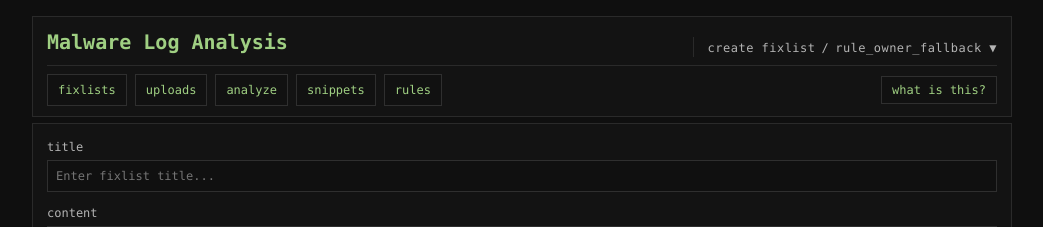
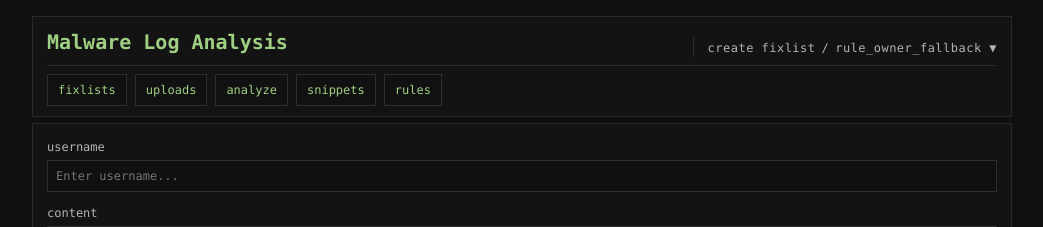
Before and after one commit to struppigel/fenrishub, a Django app: page /fixlists/create/ in a window 1280 px wide. Shown: the top 227 px of the page, without its empty margins (118-1161 px from the left). Run offline with Django 4.2, Linux system fonts and the light colour scheme; a user stored in the database is signed in.

Commit message:
fixlist saves username instead of title. auto adding username for fixlist based on loaded log

```diff
--- a/fixlist/admin.py
+++ b/fixlist/admin.py
@@ -43,11 +43,11 @@ class RuleImportForm(forms.Form):
 
 @admin.register(Fixlist)
 class FixlistAdmin(admin.ModelAdmin):
-    list_display = ('title', 'owner', 'download_count', 'created_at', 'share_token')
+    list_display = ('username', 'owner', 'download_count', 'created_at', 'share_token')
     list_filter = ('created_at', 'is_public')
-    search_fields = ('title', 'owner__username')
+    search_fields = ('username', 'owner__username')
     readonly_fields = ('download_count', 'share_token', 'created_at', 'updated_at')
-    fields = ('owner', 'title', 'content', 'internal_note', 'download_count', 'share_token', 'created_at', 'updated_at', 'is_public')
+    fields = ('owner', 'username', 'content', 'internal_note', 'download_count', 'share_token', 'created_at', 'updated_at', 'is_public')
 
 
 @admin.register(AccessLog)
--- a/fixlist/forms.py
+++ b/fixlist/forms.py
@@ -8,11 +8,11 @@ from .models import Fixlist
 class FixlistForm(forms.ModelForm):
     class Meta:
         model = Fixlist
-        fields = ['title', 'content', 'internal_note']
+        fields = ['username', 'content', 'internal_note']
         widgets = {
-            'title': forms.TextInput(attrs={
+            'username': forms.TextInput(attrs={
                 'class': 'form-control',
-                'placeholder': 'Enter a title for your fixlist'
+                'placeholder': 'Enter a username for your fixlist'
             }),
             'content': forms.Textarea(attrs={
                 'class': 'form-control',
--- a/fixlist/models.py
+++ b/fixlist/models.py
@@ -34,7 +34,7 @@ def get_default_rule_owner_id():
 
 class Fixlist(models.Model):
     owner = models.ForeignKey(User, on_delete=models.CASCADE, related_name='fixlists')
-    title = models.CharField(max_length=255)
+    username = models.CharField(max_length=255)
     content = models.TextField()
     internal_note = models.TextField(blank=True)
     download_count = models.PositiveIntegerField(default=0)
@@ -48,7 +48,7 @@ class Fixlist(models.Model):
         ordering = ['-created_at']
 
     def __str__(self):
-        return f"{self.title} by {self.owner.username}"
+        return f"{self.username} by {self.owner.username}"
 
     def save(self, *args, **kwargs):
         if not self.share_token:
@@ -72,7 +72,7 @@ class AccessLog(models.Model):
         ordering = ['-accessed_at']
 
     def __str__(self):
-        return f"Access to {self.fixlist.title} at {self.accessed_at}"
+        return f"Access to {self.fixlist.username} at {self.accessed_at}"
 
 
 MEMORABLE_ID_ADJECTIVES = [
--- a/fixlist/views/fixlists.py
+++ b/fixlist/views/fixlists.py
@@ -13,7 +13,7 @@ from django.http import JsonResponse, HttpResponse, Http404
 from django.db.models import F
 from django.utils import timezone
 
-from ..models import Fixlist, AccessLog
+from ..models import Fixlist, AccessLog, UploadedLog
 from .utils import _purge_old_trash, get_client_ip
 
 
@@ -22,20 +22,33 @@ from .utils import _purge_old_trash, get_client_ip
 def create_fixlist_view(request):
     """Create a new fixlist on a dedicated page."""
     if request.method == 'POST':
-        title = request.POST.get('title', 'Untitled')
+        username = request.POST.get('username', 'Unknown')
         content = request.POST.get('content', '')
         internal_note = request.POST.get('internal_note', '')
 
         fixlist = Fixlist.objects.create(
             owner=request.user,
-            title=title,
+            username=username,
             content=content,
             internal_note=internal_note,
         )
 
         return redirect('view_fixlist', pk=fixlist.pk)
 
-    return render(request, 'create_fixlist.html')
+    prefill_username = (request.session.pop('analyzer_last_reddit_username', '') or '').strip()
+    prefill_upload_id = (request.session.pop('analyzer_last_upload_id', '') or '').strip()
+
+    if not prefill_username and prefill_upload_id:
+        prefill_upload = UploadedLog.objects.filter(
+            upload_id=prefill_upload_id,
+            deleted_at__isnull=True,
+        ).only('reddit_username').first()
+        if prefill_upload and prefill_upload.reddit_username:
+            prefill_username = prefill_upload.reddit_username
+
+    return render(request, 'create_fixlist.html', {
+        'prefill_username': prefill_username,
+    })
 
 
 @login_required
@@ -50,15 +63,15 @@ def fixlists_trash_view(request):
             fixlist = get_object_or_404(Fixlist, pk=pk, owner=request.user, deleted_at__isnull=False)
             fixlist.deleted_at = None
             fixlist.save(update_fields=['deleted_at'])
-            messages.success(request, f'Fixlist "{fixlist.title}" restored.')
+            messages.success(request, f'Fixlist "{fixlist.username}" restored.')
             return redirect('fixlists_trash')
 
         if action == 'delete_permanent':
             pk = request.POST.get('pk', '').strip()
             fixlist = get_object_or_404(Fixlist, pk=pk, owner=request.user, deleted_at__isnull=False)
-            title = fixlist.title
+            username = fixlist.username
             fixlist.delete()
-            messages.success(request, f'Fixlist "{title}" permanently deleted.')
+            messages.success(request, f'Fixlist "{username}" permanently deleted.')
             return redirect('fixlists_trash')
 
         if action == 'empty_trash':
@@ -83,7 +96,7 @@ def view_fixlist(request, pk):
         action = request.POST.get('action', '')
 
         if action == 'update':
-            fixlist.title = request.POST.get('title', fixlist.title)
+            fixlist.username = request.POST.get('username', fixlist.username)
             fixlist.content = request.POST.get('content', fixlist.content)
             fixlist.internal_note = request.POST.get('internal_note', fixlist.internal_note)
             fixlist.save()
@@ -93,7 +106,7 @@ def view_fixlist(request, pk):
             fixlist.deleted_at = timezone.now()
             fixlist.save(update_fields=['deleted_at'])
             _purge_old_trash()
-            messages.success(request, f'Fixlist "{fixlist.title}" moved to trash.')
+            messages.success(request, f'Fixlist "{fixlist.username}" moved to trash.')
             return redirect('dashboard')
 
     share_url = request.build_absolute_uri(f'/share/{fixlist.share_token}/')
--- a/fixlist/views/uploads.py
+++ b/fixlist/views/uploads.py
@@ -408,6 +408,10 @@ def uploaded_log_content_api(request, upload_id):
         upload_id=upload_id,
         deleted_at__isnull=True,
     )
+
+    request.session['analyzer_last_upload_id'] = uploaded_log.upload_id
+    request.session['analyzer_last_reddit_username'] = uploaded_log.reddit_username
+
     return JsonResponse(
         {
             'upload_id': uploaded_log.upload_id,
--- a/templates/base.html
+++ b/templates/base.html
@@ -538,7 +538,6 @@
                     <a href="{% url 'rules' %}">rules</a>
                 </div>
                 <div class="nav-right" style="display: flex; gap: 8px; align-items: center;">
-                    <button type="button" class="profile-btn" onclick="document.getElementById('faqModal').classList.add('show')">what is this?</button>
                     <div id="bannerStatistics" class="banner-statistics" style="display: none;"></div>
                 </div>
             </div>
--- a/templates/create_fixlist.html
+++ b/templates/create_fixlist.html
@@ -10,8 +10,8 @@
         {% csrf_token %}
 
         <div class="form-group">
-            <label for="title">title</label>
-            <input type="text" id="title" name="title" placeholder="Enter fixlist title..." required>
+            <label for="username">username</label>
+            <input type="text" id="username" name="username" value="{{ prefill_username|default:''|escape }}" placeholder="Enter username..." required>
         </div>
 
         <div class="form-group">
@@ -41,14 +41,12 @@ const PREFILL_CONTENT_KEY = 'fenrishub_prefill_content';
 
 document.addEventListener('DOMContentLoaded', function() {
     const prefillContent = sessionStorage.getItem(PREFILL_CONTENT_KEY);
-
     const contentField = document.getElementById('content');
 
     if (prefillContent && contentField && !contentField.value.trim()) {
         contentField.value = prefillContent;
     }
 
-    // Clear prefill from sessionStorage
     sessionStorage.removeItem(PREFILL_CONTENT_KEY);
     sessionStorage.removeItem('fenrishub_pending_status_changes');
 });
--- a/templates/dashboard.html
+++ b/templates/dashboard.html
@@ -54,7 +54,7 @@
         {% for fixlist in fixlists %}
         <div class="fixlist-item">
             <div style="flex: 1;">
-                <div class="fixlist-title">{{ fixlist.title }}</div>
+                <div class="fixlist-title">{{ fixlist.username }}</div>
                 <div class="fixlist-meta">
                     created {{ fixlist.created_at|date:"Y-m-d H:i" }} | token {{ fixlist.share_token }}
                 </div>
--- a/templates/fixlists_trash.html
+++ b/templates/fixlists_trash.html
@@ -68,7 +68,7 @@
     {% for fixlist in fixlists %}
     <div class="fixlist-item">
         <div style="flex: 1;">
-            <div class="fixlist-title">{{ fixlist.title }}</div>
+            <div class="fixlist-title">{{ fixlist.username }}</div>
             <div class="fixlist-meta">
                 created {{ fixlist.created_at|date:"Y-m-d H:i" }} | deleted {{ fixlist.deleted_at|date:"Y-m-d H:i" }} | token {{ fixlist.share_token }}
             </div>
--- a/templates/shared_fixlist.html
+++ b/templates/shared_fixlist.html
@@ -1,11 +1,11 @@
 {% extends 'base.html' %}
 
-{% block title %}{{ fixlist.title }} - Fenris{% endblock %}
+{% block title %}{{ fixlist.username }} - Fenris{% endblock %}
 
-{% block page_context_label %}shared / {{ fixlist.title }}{% endblock %}
+{% block page_context_label %}shared / {{ fixlist.username }}{% endblock %}
 
 {% block header_context %}
-<div class="page-context">shared / {{ fixlist.title }}</div>
+<div class="page-context">shared / {{ fixlist.username }}</div>
 {% endblock %}
 
 {% block extra_css %}
```
Also changed, not shown: fixlist/tests/test_auth_access.py (+3 -3 lines), fixlist/tests/test_fixlist_crud_cases.py (+25 -9 lines), fixlist/tests/test_fixlist_sharing_cases.py (+1 -1 lines), fixlist/tests/test_fixlist_trash.py (+26 -26 lines), fixlist/tests/test_models.py (+1 -1 lines), templates/view_fixlist.html (+4 -4 lines), fixlist/migrations/0023_rename_fixlist_title_to_username.py (added).
